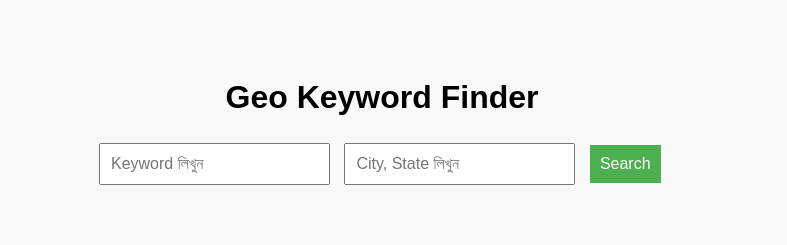
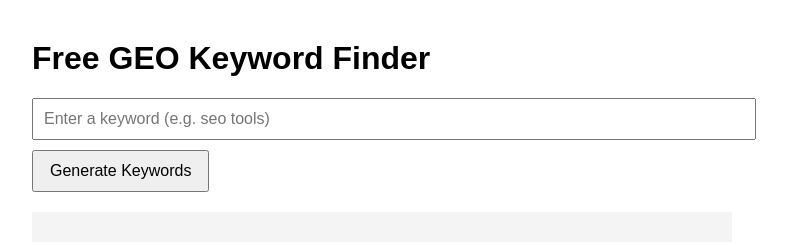
Before and after one commit to ruponrambo12-cloud/free-geo-keyword-finder, a website: page index.html in a window 1280 px wide. Shown: the whole page, without its empty margins (258-1045 px from the left). Drawn offline with Linux system fonts and the light colour scheme.

Commit message:
index.html

```diff
--- a/index.html
+++ b/index.html
@@ -1,16 +1,42 @@
 <!DOCTYPE html>
-<html lang="bn">
+<html lang="en">
 <head>
-    <meta charset="UTF-8">
-    <title>Geo Keyword Finder</title>
-    <link rel="stylesheet" href="style.css">
+  <meta charset="UTF-8" />
+  <title>Free GEO Keyword Finder</title>
+  <style>
+    body {
+      font-family: Arial, sans-serif;
+      max-width: 700px;
+      margin: 40px auto;
+    }
+    input {
+      width: 100%;
+      padding: 10px;
+      font-size: 16px;
+    }
+    button {
+      margin-top: 10px;
+      padding: 10px 16px;
+      font-size: 16px;
+      cursor: pointer;
+    }
+    pre {
+      background: #f4f4f4;
+      padding: 15px;
+      margin-top: 20px;
+      white-space: pre-wrap;
+    }
+  </style>
 </head>
 <body>
-    <h1>Geo Keyword Finder</h1>
-    <input type="text" id="keyword" placeholder="Keyword লিখুন">
-    <input type="text" id="location" placeholder="City, State লিখুন">
-    <button onclick="searchGeo()">Search</button>
-    <div id="results"></div>
-    <script src="script.js"></script>
+
+  <h1>Free GEO Keyword Finder</h1>
+
+  <input id="keywordInput" placeholder="Enter a keyword (e.g. seo tools)" />
+  <button id="generateBtn">Generate Keywords</button>
+
+  <pre id="results"></pre>
+
+  <script src="script.js"></script>
 </body>
 </html>
```
